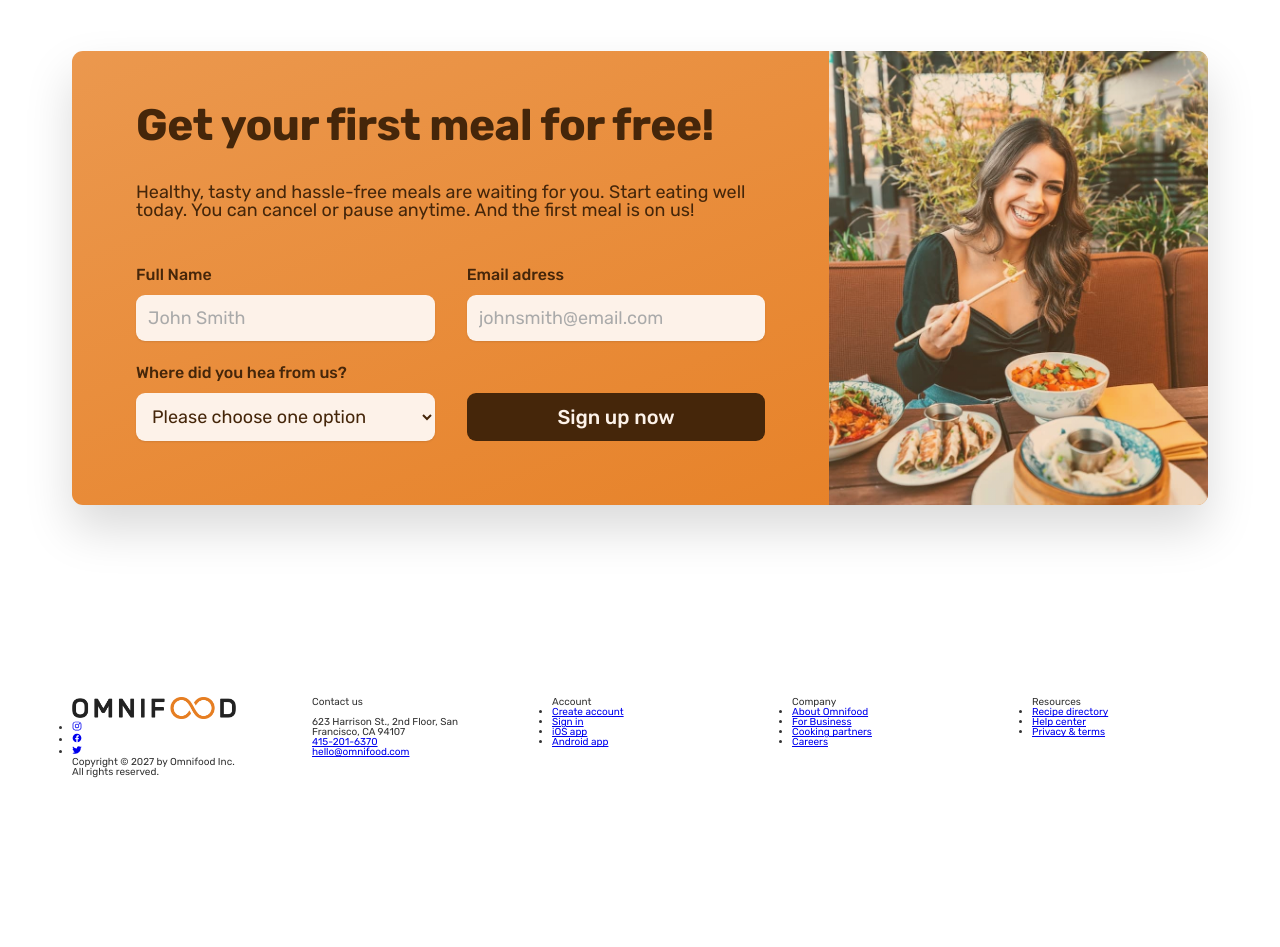
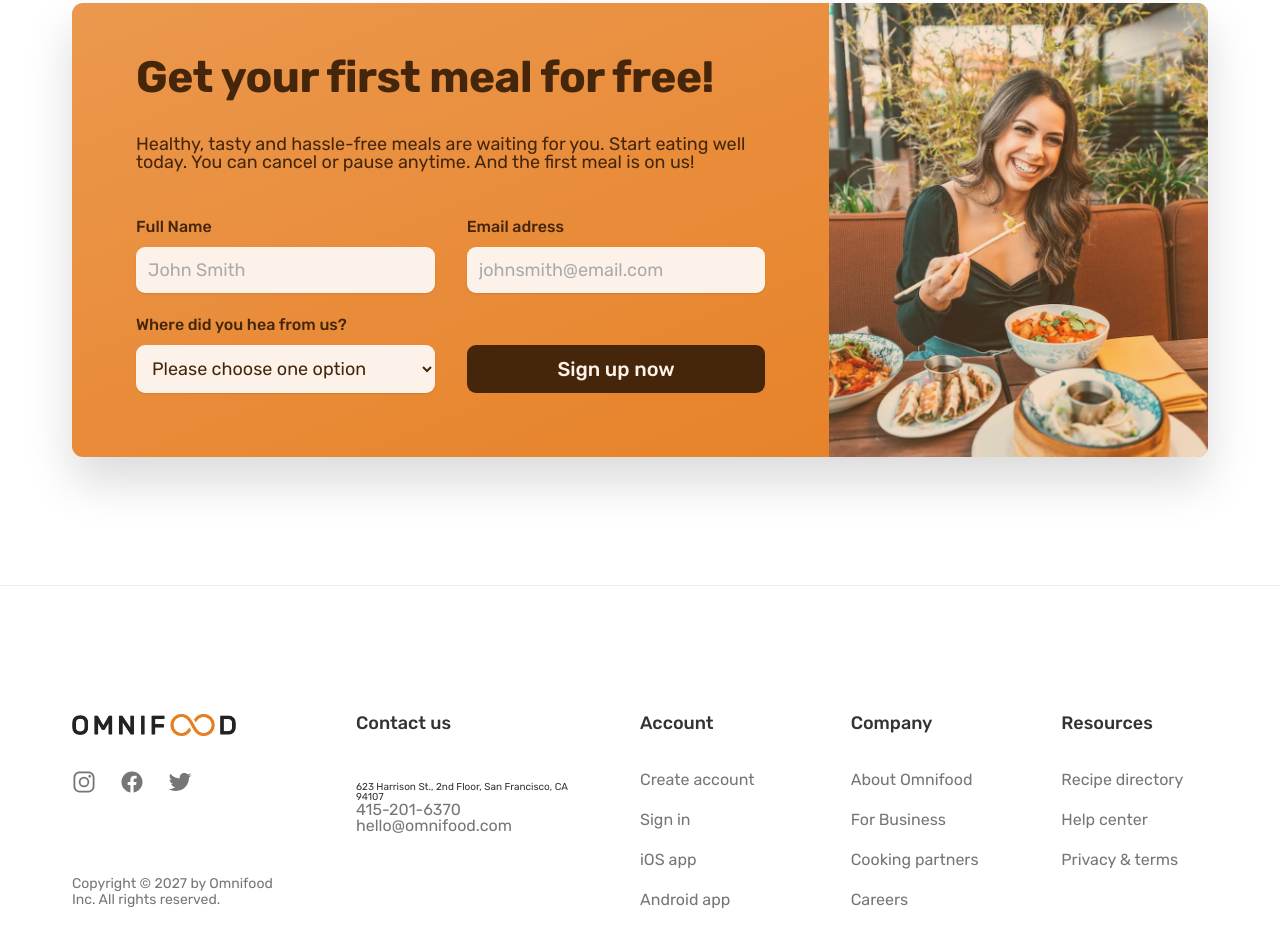
Before and after one commit to MateuszOcios/Omnifood, a plain HTML site: page Omnifood project/index.html in a window 1280 px wide. Shown: the part 5972-6919 px from the top of the page. Before the commit the page ends 6845 px from the top, so only its background shows below. Drawn offline with nearby package versions, Linux system fonts and the light colour scheme.

Commit message:
Footer-P2-end

```diff
--- a/Omnifood project/css/style.css
+++ b/Omnifood project/css/style.css
@@ -466,7 +466,7 @@
 /* ******************************** */
 
 .section-cta {
-  padding: 9.6rem 0;
+  padding: 4.8rem 0 12.8rem 0;
 }
 
 .cta {
@@ -547,5 +547,73 @@
 /* ******************************** */
 
 .footer {
-  padding: 9.6rem 0;
+  padding: 12.8rem 0;
+  border-top: 1px solid #eee;
 }
+
+.grid--footer {
+  grid-template-columns: 1.5fr 1.5fr 1fr 1fr 1fr;
+}
+.logo-col {
+  display: flex;
+  flex-direction: column;
+}
+
+.footer-logo {
+  display: block;
+  margin-bottom: 3.2rem;
+}
+
+.social-links {
+  list-style: none;
+  display: flex;
+  gap: 2.4rem;
+}
+
+.social-icon {
+  height: 2.4rem;
+  width: 2.4rem;
+}
+
+.copyright {
+  font-size: 1.4rem;
+  line-height: 1.6rem;
+  color: #767676;
+  margin-top: auto;
+}
+
+.footer-heading {
+  font-size: 1.8rem;
+  font-weight: 500;
+  margin-bottom: 4rem;
+}
+
+.contact {
+  font-size: 1.6rem;
+  font-style: normal;
+  line-height: 1.6rem;
+}
+
+.address {
+  margin-bottom: 2.4rem;
+}
+
+.footer-nav {
+  list-style: none;
+  display: flex;
+  flex-direction: column;
+  gap: 2.4rem;
+}
+
+.footer-link:link,
+.footer0link:visited {
+  text-decoration: none;
+  font-size: 1.6rem;
+  color: #767676;
+  transition: all 0.3s;
+}
+
+.footer-link:hover,
+.footer0link:active {
+  color: #555;
+}
--- a/Omnifood project/index.html
+++ b/Omnifood project/index.html
@@ -574,15 +574,15 @@
       </section>
     </main>
     <footer class="footer">
-      <div class="container grid grid--5--cols">
+      <div class="container grid grid--footer">
         <div class="logo-col">
           <a href="#" class="footer-logo">
             <img class="logo" alt="Ominfood logo" src="img/omnifood-logo.png" />
           </a>
-          <ul>
-            <li><a href="#"><ion-icon name="logo-instagram"></ion-icon></a></li>
-            <li><a href="#"><ion-icon name="logo-facebook"></ion-icon></a></li>
-            <li><a href="#"><ion-icon name="logo-twitter"></ion-icon></a></li>
+          <ul class="social-links">
+            <li><a href="#" class="footer-link"><ion-icon class="social-icon" name="logo-instagram"></ion-icon></a></li>
+            <li><a href="#" class="footer-link"><ion-icon class="social-icon" name="logo-facebook"></ion-icon></a></li>
+            <li><a href="#" class="footer-link"><ion-icon class="social-icon" name="logo-twitter"></ion-icon></a></li>
 
           </ul>
 
@@ -595,35 +595,35 @@
           <br class="contacts">
             <p>623 Harrison St., 2nd Floor, San Francisco, CA 94107</p>
             <p>
-              <a href="tel:415-201-6370">415-201-6370</a><br/>
-              <a href="mailto:hello@omnifood.com">hello@omnifood.com</a>
+              <a class="footer-link" href="tel:415-201-6370">415-201-6370</a><br/>
+              <a class="footer-link" href="mailto:hello@omnifood.com">hello@omnifood.com</a>
             </p>
           </address>
         </div>
         <nav class="nav-col">
           <p class="footer-heading">Account</p>
           <ul class="footer-nav">
-            <li><a href="#">Create account</a></li>
-            <li><a href="#">Sign in</a></li>
-            <li><a href="#">iOS app</a></li>
-            <li><a href="#">Android app</a></li>
+            <li><a class="footer-link" href="#">Create account</a></li>
+            <li><a class="footer-link" href="#">Sign in</a></li>
+            <li><a class="footer-link" href="#">iOS app</a></li>
+            <li><a class="footer-link" href="#">Android app</a></li>
           </ul>
         </nav>
         <nav class="nav-col">
           <p class="footer-heading">Company</p>
           <ul class="footer-nav">
-            <li><a href="#">About Omnifood</a></li>
-            <li><a href="#">For Business</a></li>
-            <li><a href="#">Cooking partners</a></li>
-            <li><a href="#">Careers</a></li>
+            <li><a class="footer-link" href="#">About Omnifood</a></li>
+            <li><a class="footer-link" href="#">For Business</a></li>
+            <li><a class="footer-link" href="#">Cooking partners</a></li>
+            <li><a class="footer-link" href="#">Careers</a></li>
           </ul>
         </nav>
         <nav class="nav-col">
           <p class="footer-heading">Resources</p>
           <ul class="footer-nav">
-            <li><a href="#">Recipe directory</a></li>
-            <li><a href="#">Help center</a></li>
-            <li><a href="#">Privacy & terms</a></li>
+            <li><a class="footer-link" href="#">Recipe directory</a></li>
+            <li><a class="footer-link" href="#">Help center</a></li>
+            <li><a class="footer-link" href="#">Privacy & terms</a></li>
           </ul>
         </nav>
       </div>
```
